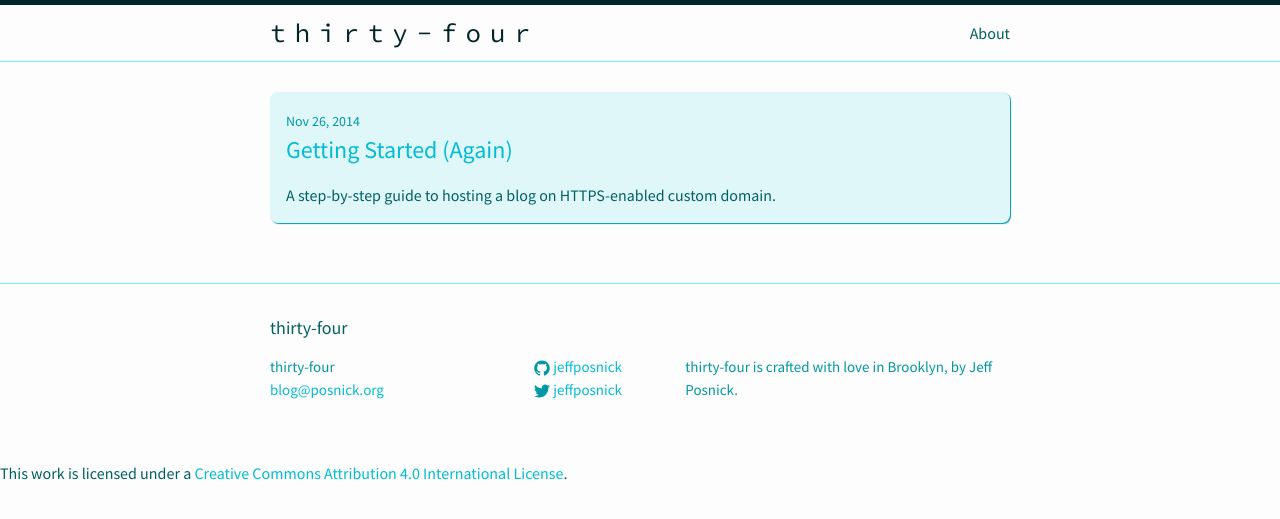
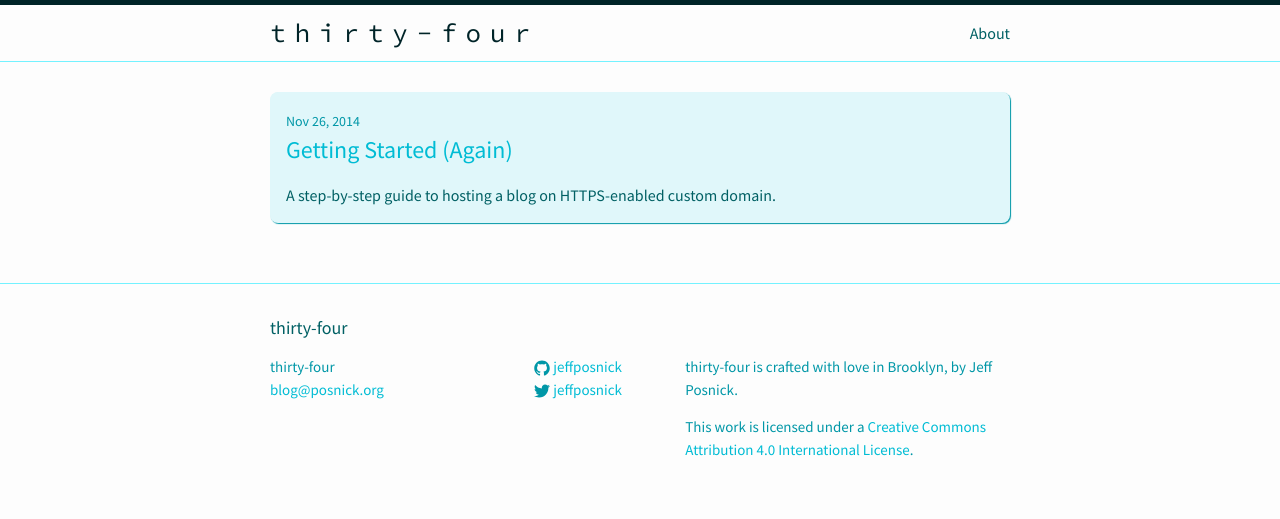
Before and after one commit to jeffposnick/jeffy-info, a Jekyll site: the page built from index.html, in a window 1280 px wide. Shown: the top 519 px of the page. Built offline with Jekyll 4.4.1, drawn with Linux system fonts in a browser that asks for light colours.

Commit message:
Moved around the license.

```diff
--- a/_includes/footer.html
+++ b/_includes/footer.html
@@ -37,11 +37,11 @@
           {% endif %}
         </ul>
       </div>
-      <div class="footer-col  footer-col-3">
+      <div class="footer-col footer-col-3">
         <p class="text">{{ site.description }}</p>
+        {% include license.html %}
       </div>
     </div>
   </div>
 </footer>
-{% include license.html %}
 {% include google_analytics.html %}
--- a/_includes/license.html
+++ b/_includes/license.html
@@ -1,3 +1,3 @@
-<div class="license">
+<p class="license">
   This work is licensed under a <a rel="license" href="http://creativecommons.org/licenses/by/4.0/">Creative Commons Attribution 4.0 International License</a>.
-</div>
+</p>
```
